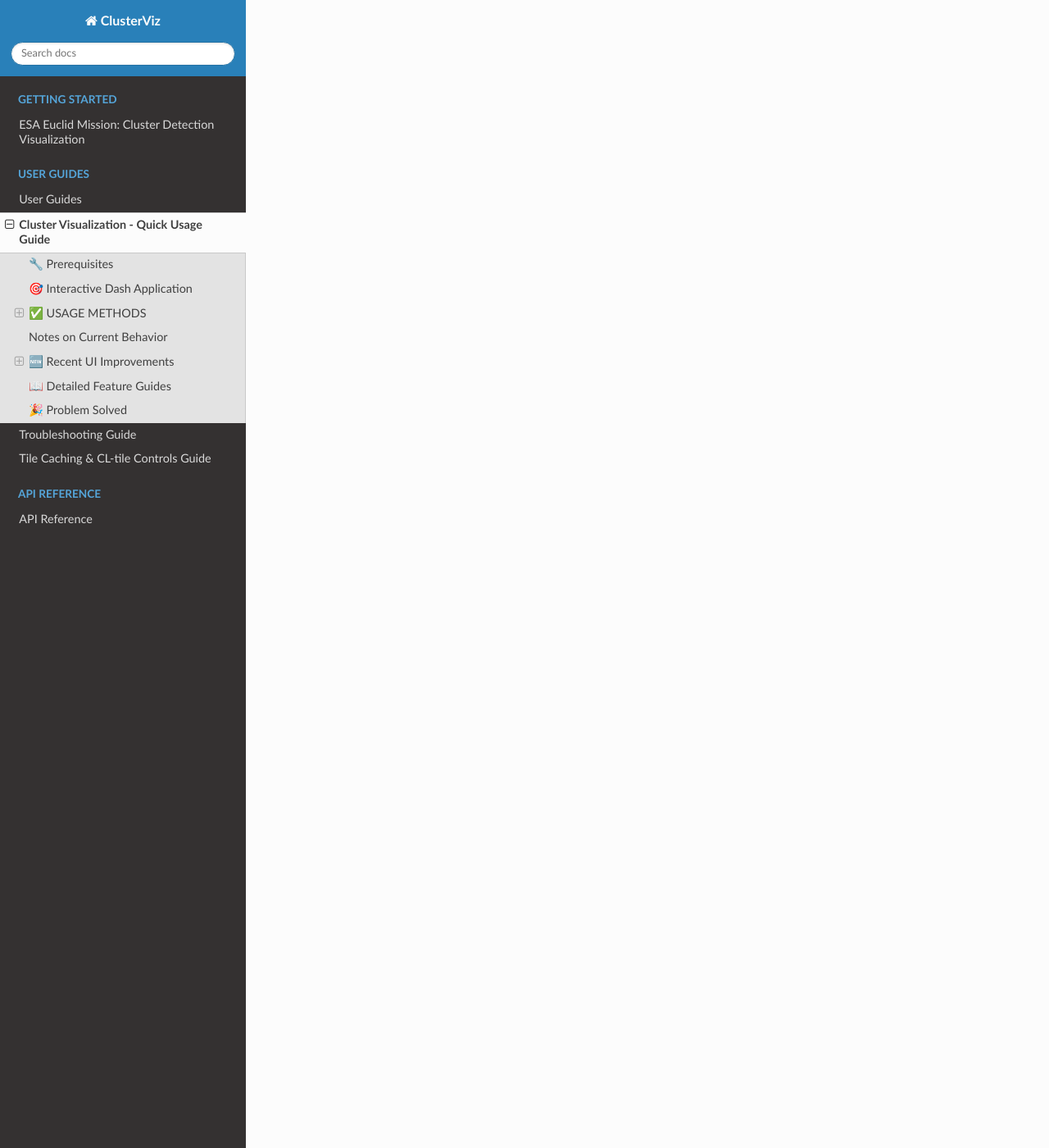
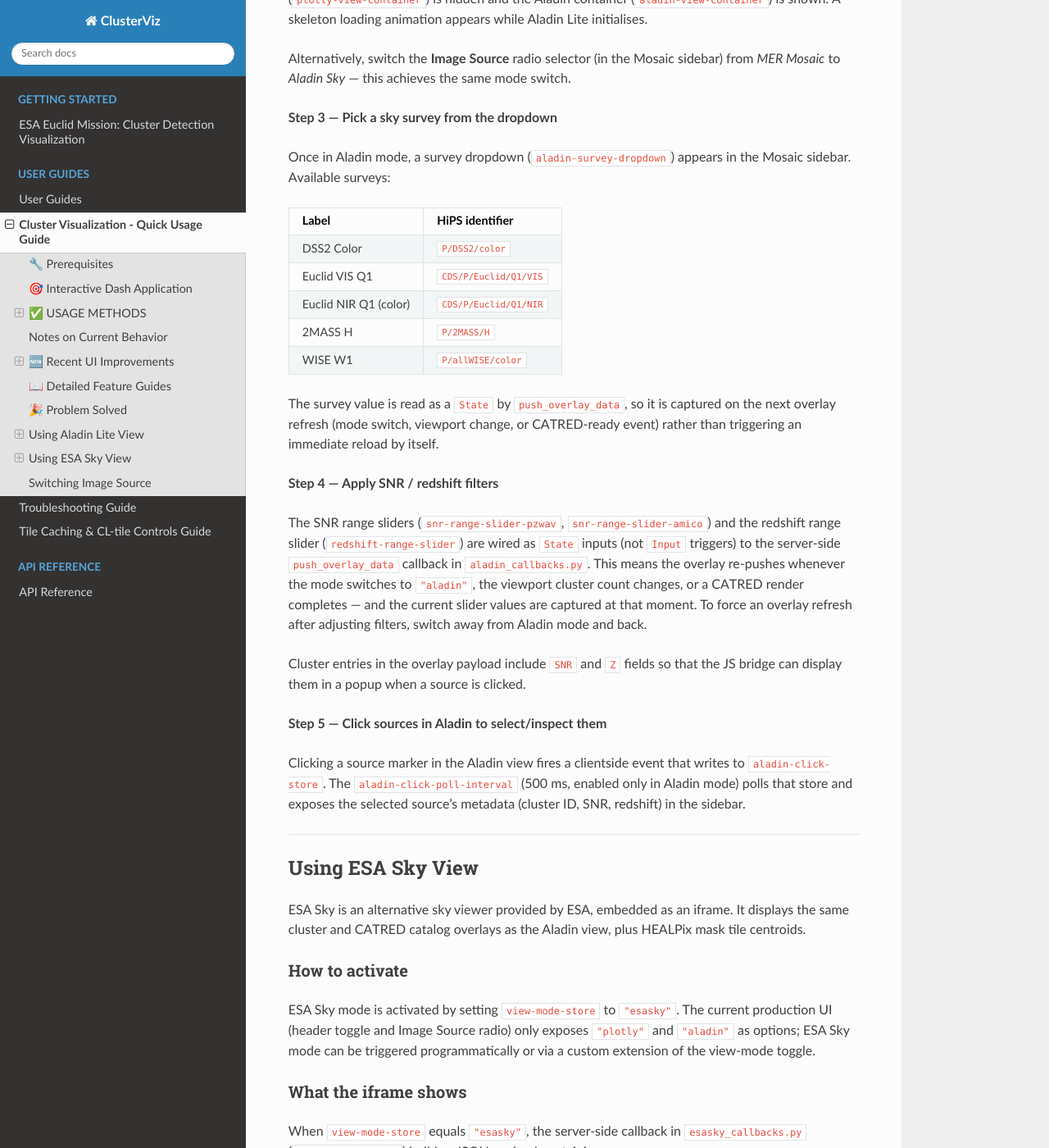
Before and after one commit to virajnistane/EuclidClusterViz, a Sphinx documentation site: the page built from cluster_visualization/docs/USAGE.md, in a window 1280 px wide and 1400 px high, scrolled down 3915 px. Shown: the whole window at 82% size. Built offline with Sphinx 7.4.7 and the Read the Docs theme 3.1.0, drawn with Linux system fonts in a browser that asks for light colours; some of the changed text lies outside the part shown.

Commit message:
docs: add Aladin Lite, ESA Sky, and image source walkthroughs
Add three new sections to USAGE.md:
- Step-by-step Aladin Lite walkthrough (single-cluster selection, survey
  picker, SNR/z filter State semantics, click-to-inspect)
- ESA Sky section covering activation path, iframe payload, and
  interaction model
- Image Source switching table (mosaic vs aladin radio selector)

Reviewed for accuracy against aladin_callbacks.py, esasky_callbacks.py,
ui_callbacks.py, and data_controls.py; corrected three initially-wrong
claims about slider/survey State vs Input trigger semantics and the
limited ESA Sky UI exposure.

Co-Authored-By: Claude Sonnet 4.6 <noreply@anthropic.com>

```diff
--- a/cluster_visualization/docs/USAGE.md
+++ b/cluster_visualization/docs/USAGE.md
@@ -121,3 +121,83 @@ For in-depth information on specific features:
 ## 🎉 Problem Solved
 
 Your original issue with Jupyter notebook widget display in VS Code is **completely resolved**. The Dash app provides reliable, interactive visualizations with comprehensive algorithm comparison capabilities.
+
+---
+
+## Using Aladin Lite View
+
+The Aladin Lite view replaces the Plotly scatter plot with a real sky image renderer (Aladin Lite v3, loaded from CDN). Cluster catalog entries and CATRED sources are overlaid as clickable markers on top of the sky survey.
+
+### Step-by-step walkthrough
+
+**Step 1 — Select exactly 1 cluster on the main plot**
+
+Zoom into the Plotly scatter plot until exactly **one cluster** falls within the viewport. The Aladin View button in the header (`view-mode-aladin-btn`) is disabled by default and becomes enabled only when the viewport-cluster-count reaches 1. The button tooltip reads *"Zoom to exactly 1 cluster to enable Aladin view"*.
+
+**Step 2 — Click the "Aladin View" button in the header**
+
+Click the **Aladin View** button in the toggle group at the top of the page. The Plotly container (`plotly-view-container`) is hidden and the Aladin container (`aladin-view-container`) is shown. A skeleton loading animation appears while Aladin Lite initialises.
+
+Alternatively, switch the **Image Source** radio selector (in the Mosaic sidebar) from *MER Mosaic* to *Aladin Sky* — this achieves the same mode switch.
+
+**Step 3 — Pick a sky survey from the dropdown**
+
+Once in Aladin mode, a survey dropdown (`aladin-survey-dropdown`) appears in the Mosaic sidebar. Available surveys:
+
+| Label | HiPS identifier |
+|-------|----------------|
+| DSS2 Color | `P/DSS2/color` |
+| Euclid VIS Q1 | `CDS/P/Euclid/Q1/VIS` |
+| Euclid NIR Q1 (color) | `CDS/P/Euclid/Q1/NIR` |
+| 2MASS H | `P/2MASS/H` |
+| WISE W1 | `P/allWISE/color` |
+
+The survey value is read as a `State` by `push_overlay_data`, so it is captured on the next overlay refresh (mode switch, viewport change, or CATRED-ready event) rather than triggering an immediate reload by itself.
+
+**Step 4 — Apply SNR / redshift filters**
+
+The SNR range sliders (`snr-range-slider-pzwav`, `snr-range-slider-amico`) and the redshift range slider (`redshift-range-slider`) are wired as `State` inputs (not `Input` triggers) to the server-side `push_overlay_data` callback in `aladin_callbacks.py`. This means the overlay re-pushes whenever the mode switches to `"aladin"`, the viewport cluster count changes, or a CATRED render completes — and the current slider values are captured at that moment. To force an overlay refresh after adjusting filters, switch away from Aladin mode and back.
+
+Cluster entries in the overlay payload include `SNR` and `Z` fields so that the JS bridge can display them in a popup when a source is clicked.
+
+**Step 5 — Click sources in Aladin to select/inspect them**
+
+Clicking a source marker in the Aladin view fires a clientside event that writes to `aladin-click-store`. The `aladin-click-poll-interval` (500 ms, enabled only in Aladin mode) polls that store and exposes the selected source's metadata (cluster ID, SNR, redshift) in the sidebar.
+
+---
+
+## Using ESA Sky View
+
+ESA Sky is an alternative sky viewer provided by ESA, embedded as an iframe. It displays the same cluster and CATRED catalog overlays as the Aladin view, plus HEALPix mask tile centroids.
+
+### How to activate
+
+ESA Sky mode is activated by setting `view-mode-store` to `"esasky"`. The current production UI (header toggle and Image Source radio) only exposes `"plotly"` and `"aladin"` as options; ESA Sky mode can be triggered programmatically or via a custom extension of the view-mode toggle.
+
+### What the iframe shows
+
+When `view-mode-store` equals `"esasky"`, the server-side callback in `esasky_callbacks.py` (`push_overlay_data`) builds a JSON payload containing:
+
+- **`clusters`** — all merged-catalog entries for the selected algorithm, each with `ra`, `dec`, `name` (cluster ID), `SNR`, and `Z` fields.
+- **`catred`** — CATRED source positions (`ra`, `dec`) currently loaded in the sidebar.
+- **`mask`** — centroid RA/Dec for each loaded HEALPix mask tile (from `mosaic_handler.traces_cache`).
+- **`viewport`** — RA/Dec centre and FOV derived from the current Plotly figure axes.
+
+This payload is pushed to `esasky-overlay-data-store`. The clientside JS bridge in `ui_callbacks.py` reads the store and calls `postMessage` on the ESA Sky iframe to pan the view and add catalog overlays.
+
+### Interaction model
+
+ESA Sky runs entirely within its iframe; all pan/zoom and source inspection happens inside the iframe's own UI. The Dash app only controls the initial viewport and catalog overlay via `postMessage`. There are no Dash callbacks that read back click events from the ESA Sky iframe.
+
+---
+
+## Switching Image Source
+
+The **Image Source** radio selector (`image-source-radio`, id) in the Mosaic sidebar controls which background renderer is used in the main view area.
+
+| Radio value | Effect |
+|-------------|--------|
+| `mosaic` | Standard Plotly scatter view; MER mosaic and HEALPix mask overlays are available via the sidebar controls below. The `mer-mosaic-controls` div is shown. |
+| `aladin` | Switches to Aladin Lite view (same as clicking the Aladin View header button). The MER mosaic controls div is hidden; the survey dropdown is shown instead. |
+
+When `mosaic` is selected the `aladin-survey-dropdown` is hidden (`display: none`). When `aladin` is selected, the `mer-mosaic-controls` wrapper div is hidden and the survey dropdown appears. Both transitions are handled client-side by the `view-mode-store` watcher callback in `ui_callbacks.py`, so no server round-trip is needed.
```
